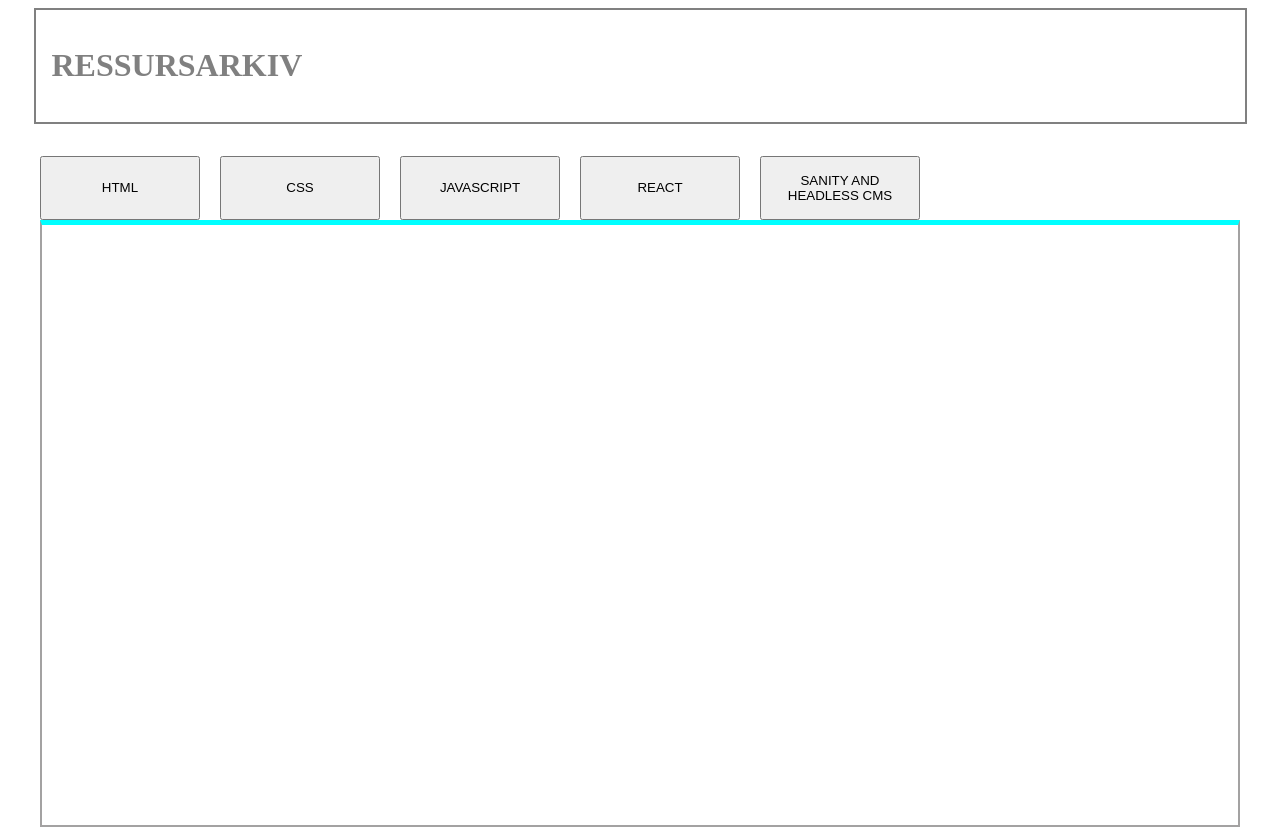
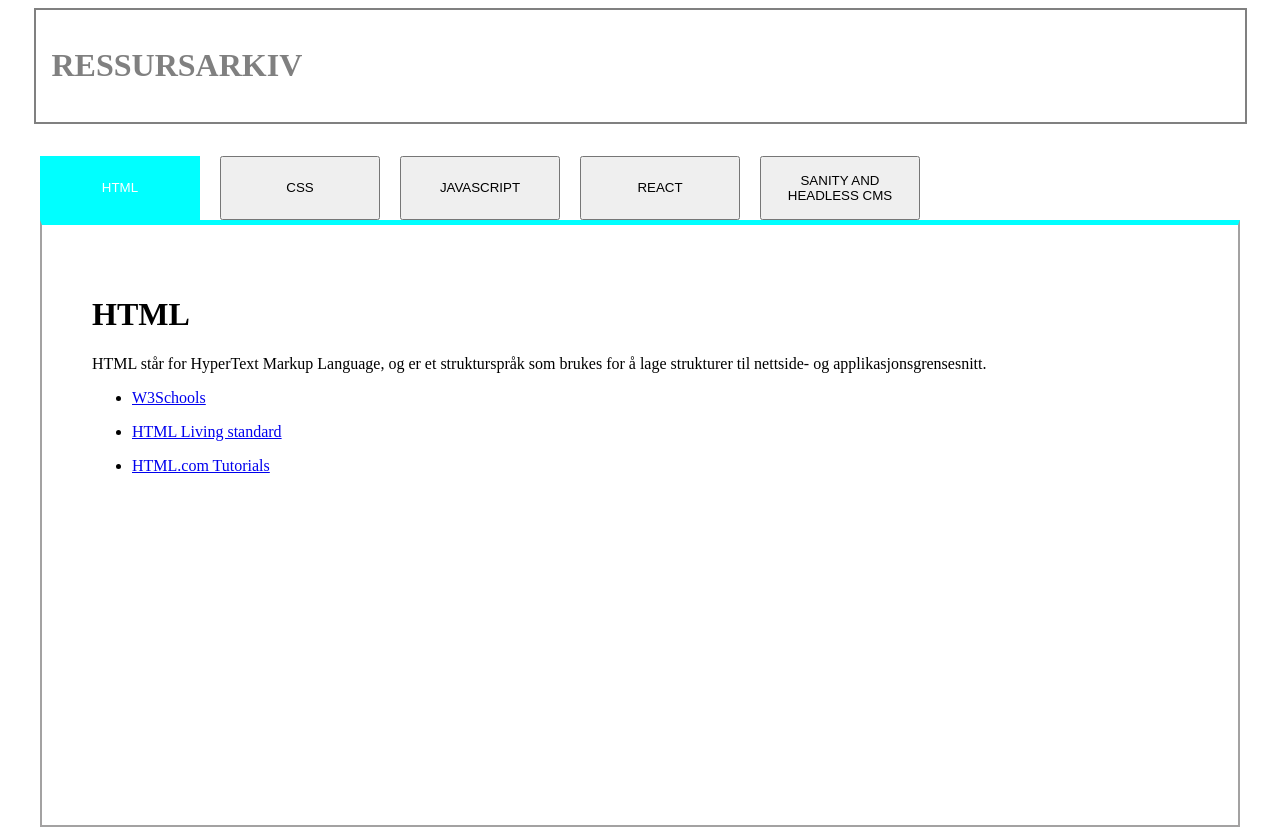
Before and after one commit to Sperlini/uin23ak2_resource_layout_Sperlin, a plain HTML site: page index.html in a window 1280 px wide. Drawn offline with Linux system fonts and the light colour scheme.

Commit message:
lagt til kommentarer og fikset opp i småfeil i kode

```diff
--- a/index.html
+++ b/index.html
@@ -13,7 +13,7 @@
   </header>
       <nav>
 
-        <button class="btn" onclick="printHTML()">HTML</button>
+        <button class="btn active" onclick="printHTML()">HTML</button>
         <button class="btn" onclick="printCSS()">CSS</button>
         <button class="btn" onclick="printJava()">JavaScript</button>
         <button class="btn"  onclick="printReact()">React</button>
--- a/ressurser.js
+++ b/ressurser.js
@@ -96,7 +96,7 @@ const resources = [
 ]
 
 
-let resourcesHTML = ""
+/*let resourcesHTML = ""
 
 resources.map((categorylink) => {
 
@@ -110,13 +110,14 @@ resources.map((categorylink) => {
     `
 })
 
-
-
-
 function printRe(){
     document.getElementById("printarea").innerHTML = resourcesHTML;
     console.log()
 }
+ Første forsøk jeg hadde for å printe ut innhold, dette funket problemet er at alt av innhold ble printet ut  */
+
+
+
 
 
 
@@ -140,6 +141,14 @@ function printCSS() {
 
 
 }
+/*Her printes det ut fra level 1 av den multidimensional array først,
+så printer den ut level 2 som innholder link/url. Funksjonen ser etter kategori
+navnet for å vite hvem array som skal printes og hentes.
+
+
+Denne koden blir gjenbrukt og laget på nytt flere ganger for hver kategori */
+
+
 
 function printHTML() {
 	htmlHTML = "";
@@ -197,9 +206,9 @@ function printReact() {
             <ul><li><a href="${links.url}">${links.title}</a></li></ul>
             `
 		})
+		document.getElementById("printarea").innerHTML = reactHTML;
+	})
 
-	})
-	document.getElementById("printarea").innerHTML = reactHTML;
 
 
 }
@@ -226,11 +235,6 @@ function printSanity() {
 }
 
 
-/* Nestet array, 2 level array */
-
-
-
-/* https://www.w3schools.com/js/tryit.asp?filename=tryjs_array_nested */
 
 
 var btnpicked = document.querySelectorAll(".btn");
@@ -238,8 +242,20 @@ Array.from(btnpicked).forEach(item => {
     item.addEventListener("click" , () => {
 
         var tabselected = document.getElementsByClassName("active");
-        tabselected[0].className = tabselected[0].className.replace("active","");
+        tabselected[0].className = tabselected[0].className.replace("active"," ");
         item.className += " active";
         console.log(btnpicked)
-    });
-});
+    })
+})
+
+/*Funksjon som fjerner class som har ordet "active" i seg så legger til "" , og legger til i class som ikke har "active" i seg.
+
+/* https://stackoverflow.com/questions/63920712/editing-javascript-to-change-button-color-once-clicked  Ble inspirert av hvordan koden skulle være fra her*/
+
+
+
+
+
+document.getElementById(printHTML).innerHTML = printHTML()
+
+/* Linje er for at siden skal starte/loade med printHTML() allerede kjørt, for å gi mening til active tab knapp fargene */
--- a/style.css
+++ b/style.css
@@ -108,4 +108,7 @@ div{
 
     background: cyan;
     border-style: none;
+    color: white;
 }
+
+/* https://linuxhint.com/change-button-color-on-click-css/ */
```
